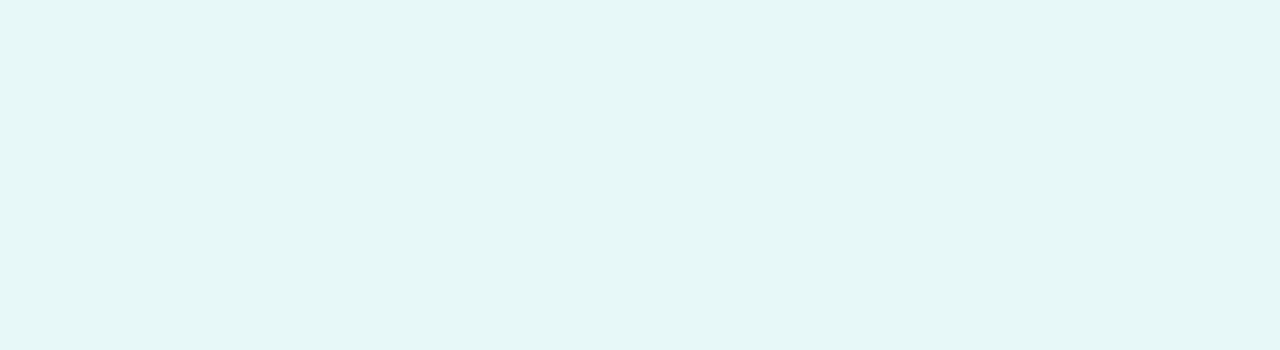
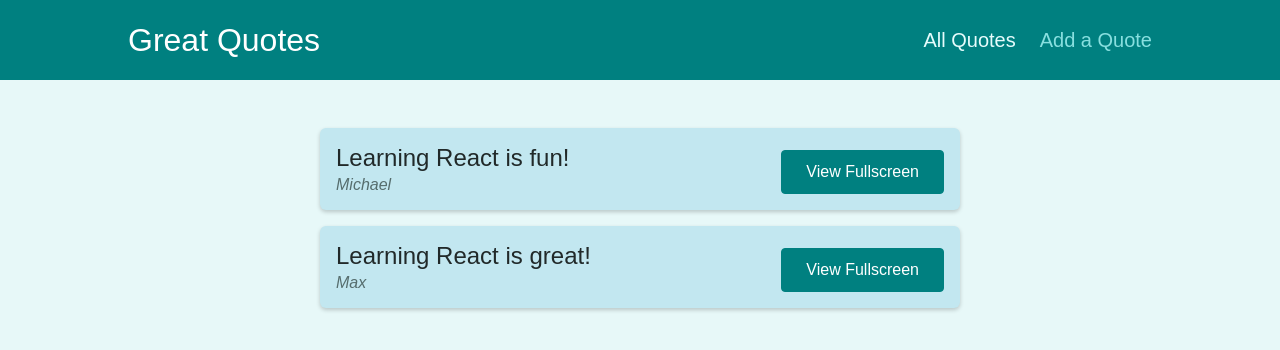
Before and after one commit to michal-1994/react-multi-page-spa-practice-project, a React (Create React App) app: page /quotes in a window 1280 px wide. Shown: the top 350 px of the page. Built offline with nearby package versions, Linux system fonts and the light colour scheme.

Commit message:
Add routing

```diff
--- a/src/App.js
+++ b/src/App.js
@@ -1,8 +1,35 @@
+import { Route, Switch, Redirect } from 'react-router-dom';
+
+import AllQuotes  from './pages/AllQuotes';
+import QuoteDetail  from './pages/QuoteDetail';
+import NewQuote  from './pages/NewQuote';
+import Layout from './components/layout/Layout';
+import NotFound from './pages/NotFound';
+
 function App() {
   return (
-    <div>
-
-    </div>
+    <Layout>
+      <Switch>
+        <Route path='/' exact>
+          <Redirect to='/quotes' />
+        </Route>
+        <Route path='/quotes' exact>
+          <AllQuotes />
+        </Route>
+        <Route path='/quotes/:quoteId'>
+          <QuoteDetail />
+        </Route>
+        <Route path='/new-quote'>
+          <NewQuote />
+        </Route>
+        <Route path='/new-quote'>
+          <NewQuote />
+        </Route>
+        <Route path='*'>
+          <NotFound />
+        </Route>
+      </Switch>
+    </Layout>
   );
 }
 
--- /dev/null
+++ b/src/components/layout/Layout.js
@@ -0,0 +1,18 @@
+import { Fragment } from 'react';
+
+import MainNavigation from './MainNavigation';
+
+import classes from './Layout.module.css';
+
+const Layout = (props) => {
+    return (
+        <Fragment>
+            <MainNavigation />
+            <main className={classes.main}>
+                {props.children}
+            </main>
+        </Fragment>
+    );
+}
+
+export default Layout;
--- /dev/null
+++ b/src/components/layout/MainNavigation.js
@@ -0,0 +1,23 @@
+import { NavLink } from 'react-router-dom';
+
+import classes from './MainNavigation.module.css';
+
+const MainNavigation = () => {
+    return (
+        <header className={classes.header}>
+            <div className={classes.logo}>Great Quotes</div>
+            <nav className={classes.nav}>
+                <ul>
+                    <li>
+                        <NavLink to="/quotes" activeClassName={classes.active}>All Quotes</NavLink>
+                    </li>
+                    <li>
+                        <NavLink to="/new-quote" activeClassName={classes.active}>Add a Quote</NavLink>
+                    </li>
+                </ul>
+            </nav>
+        </header>
+    );
+};
+
+export default MainNavigation;
--- a/src/components/quotes/QuoteItem.js
+++ b/src/components/quotes/QuoteItem.js
@@ -1,3 +1,5 @@
+import { Link } from 'react-router-dom';
+
 import classes from './QuoteItem.module.css';
 
 const QuoteItem = (props) => {
@@ -9,9 +11,9 @@
         </blockquote>
         <figcaption>{props.author}</figcaption>
       </figure>
-      <a className='btn'>
+      <Link className='btn' to={`/quotes/${props.id}`}>
         View Fullscreen
-      </a>
+      </Link>
     </li>
   );
 };
--- a/src/index.js
+++ b/src/index.js
@@ -1,6 +1,12 @@
 import ReactDOM from 'react-dom';
+import { BrowserRouter } from 'react-router-dom';
 
 import './index.css';
 import App from './App';
 
-ReactDOM.render(<App />, document.getElementById('root'));
+ReactDOM.render(
+    <BrowserRouter>
+        <App />
+    </BrowserRouter>,
+    document.getElementById('root')
+);
--- /dev/null
+++ b/src/pages/AllQuotes.js
@@ -0,0 +1,22 @@
+import QuoteList from '../components/quotes/QuoteList';
+
+const DUMMY_QUOTES = [
+    {
+        id: 'q1',
+        author: 'Michael',
+        text: 'Learning React is fun!',
+    },
+    {
+        id: 'q2',
+        author: 'Max',
+        text: 'Learning React is great!',
+    },
+];
+
+const AllQuotes = () => {
+    return (
+        <QuoteList quotes={DUMMY_QUOTES} />
+    );
+}
+
+export default AllQuotes;
--- /dev/null
+++ b/src/pages/NewQuote.js
@@ -0,0 +1,13 @@
+import QuoteForm from '../components/quotes/QuoteForm';
+
+const NewQuote = () => {
+    const addQuoteHandler = quoteData => {
+        console.log(quoteData);
+    }
+
+    return (
+        <QuoteForm onAddQuote={addQuoteHandler} />
+    );
+}
+
+export default NewQuote;
--- /dev/null
+++ b/src/pages/NotFound.js
@@ -0,0 +1,9 @@
+const NotFound = () => {
+    return (
+        <div className="centered">
+            <p>Page not found</p>
+        </div>
+    );
+};
+
+export default NotFound;
--- /dev/null
+++ b/src/pages/QuoteDetail.js
@@ -0,0 +1,39 @@
+import { Fragment } from 'react';
+import { useParams, Route } from 'react-router-dom';
+
+import Comments from '../components/comments/Comments';
+import HighlightedQuote from '../components/quotes/HighlightedQuote';
+
+const DUMMY_QUOTES = [
+    {
+        id: 'q1',
+        author: 'Michael',
+        text: 'Learning React is fun!',
+    },
+    {
+        id: 'q2',
+        author: 'Max',
+        text: 'Learning React is great!',
+    },
+];
+
+const QuoteDetail = () => {
+    const params = useParams();
+
+    const quote = DUMMY_QUOTES.find(quote => quote.id === params.quoteId)
+
+    if (!quote) {
+        return <p>No quote found.</p>;
+    }
+
+    return (
+        <Fragment>
+            <HighlightedQuote text={quote.text} author={quote.author} />
+            <Route path={`/quotes/${params.quoteId}/comments`}>
+                <Comments />
+            </Route>
+        </Fragment>
+    );
+}
+
+export default QuoteDetail;
```
